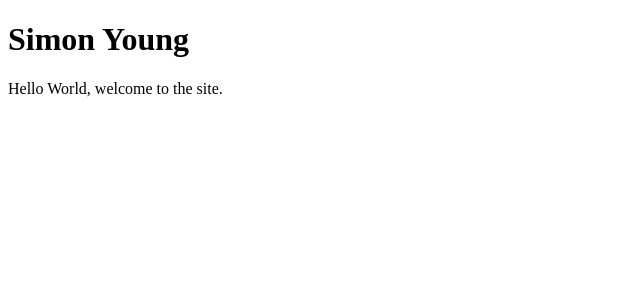
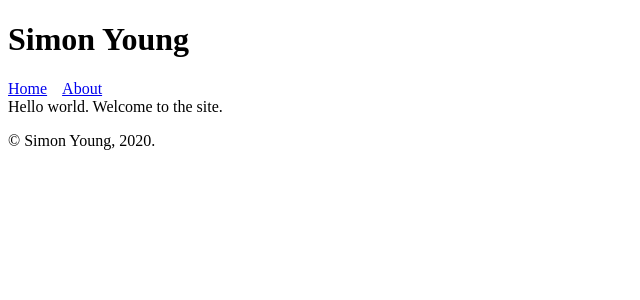
Before and after one commit to simonyoung/simonyoung-io, a Next.js app: page / in a window 1280 px wide. Shown: the top 300 px of the page, without its empty margins (0-640 px from the left). Built offline with nearby package versions, Linux system fonts and the light colour scheme.

Commit message:
Adding components, breaking Storybook

```diff
--- /dev/null
+++ b/components/Footer/Footer.js
@@ -0,0 +1,7 @@
+const Footer = () => (
+  <div>
+    <p>&copy; Simon Young, 2020.</p>
+  </div>
+);
+
+export default Footer;
--- /dev/null
+++ b/components/Header/Header.js
@@ -0,0 +1,19 @@
+import Link from 'next/link';
+
+const linkStyle = {
+  marginRight: 15
+};
+
+const Header = () => (
+  <div>
+    <h1>Simon Young</h1>
+    <Link href="/">
+      <a style={linkStyle}>Home</a>
+    </Link>
+    <Link href="/about">
+      <a style={linkStyle}>About</a>
+    </Link>
+  </div>
+);
+
+export default Header;
--- /dev/null
+++ b/components/HelloWorld.js
@@ -0,0 +1,7 @@
+const HelloWorld = () => (
+  <div>
+    Hello world. Welcome to the site.
+  </div>
+);
+
+export default HelloWorld;
--- /dev/null
+++ b/components/Layout.js
@@ -0,0 +1,12 @@
+import Header from './Header/Header';
+import Footer from './Footer/Footer';
+
+const Layout = props => (
+  <div>
+    <Header />
+    {props.children}
+    <Footer />
+  </div>
+);
+
+export default Layout;
--- a/components/index.js
+++ /dev/null
@@ -1,2 +0,0 @@
-import React from 'react'
-export default () => <div>Hello World, welcome to the site.</div>
--- a/pages/index.js
+++ b/pages/index.js
@@ -1,7 +1,10 @@
-import HelloWorld from '../components'
+import Layout from '../components/Layout';
+import HelloWorld from '../components/HelloWorld';
+
 export default () => (
   <div>
-    <h1>Simon Young</h1>
-    <HelloWorld />
+    <Layout>
+      <HelloWorld />
+    </Layout>
   </div>
 )
```
Also changed, not shown: 1 other file (tests, documents, lock files or other folders).
